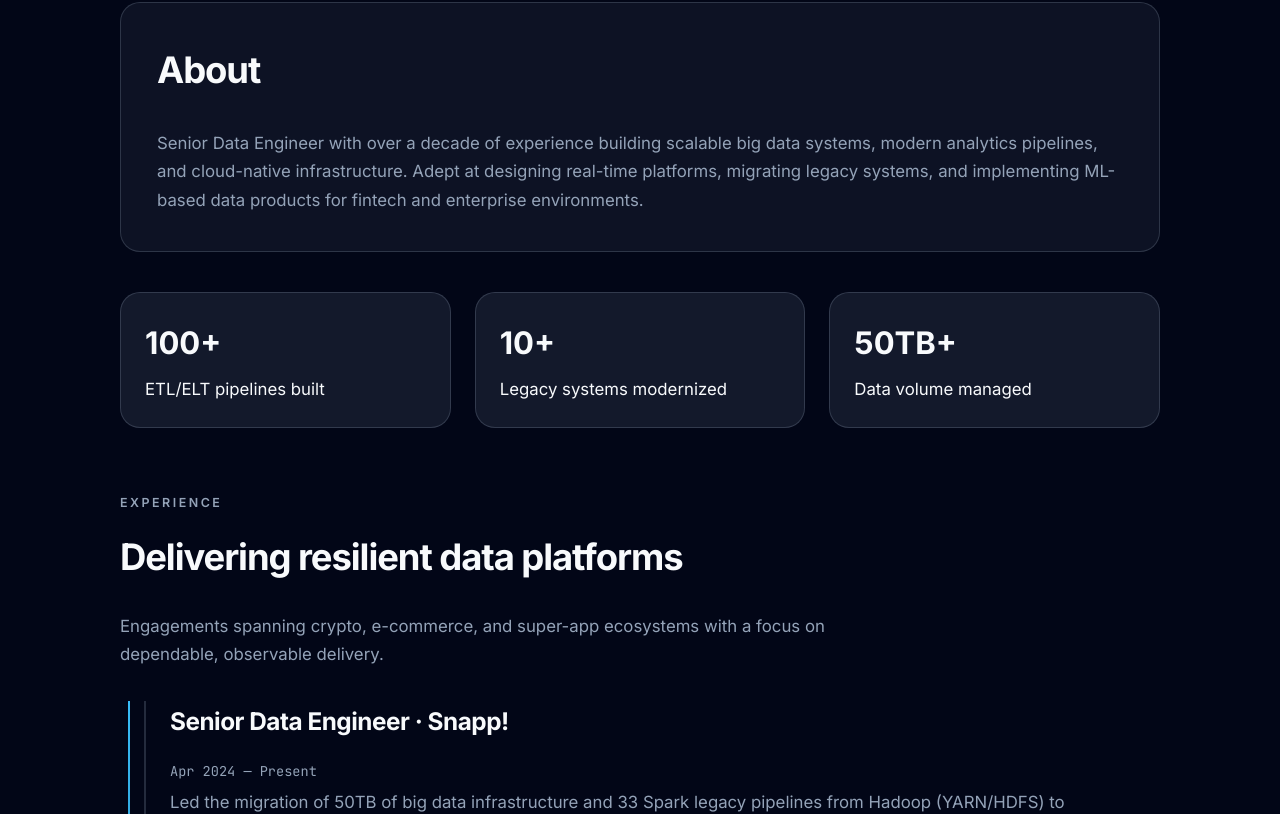
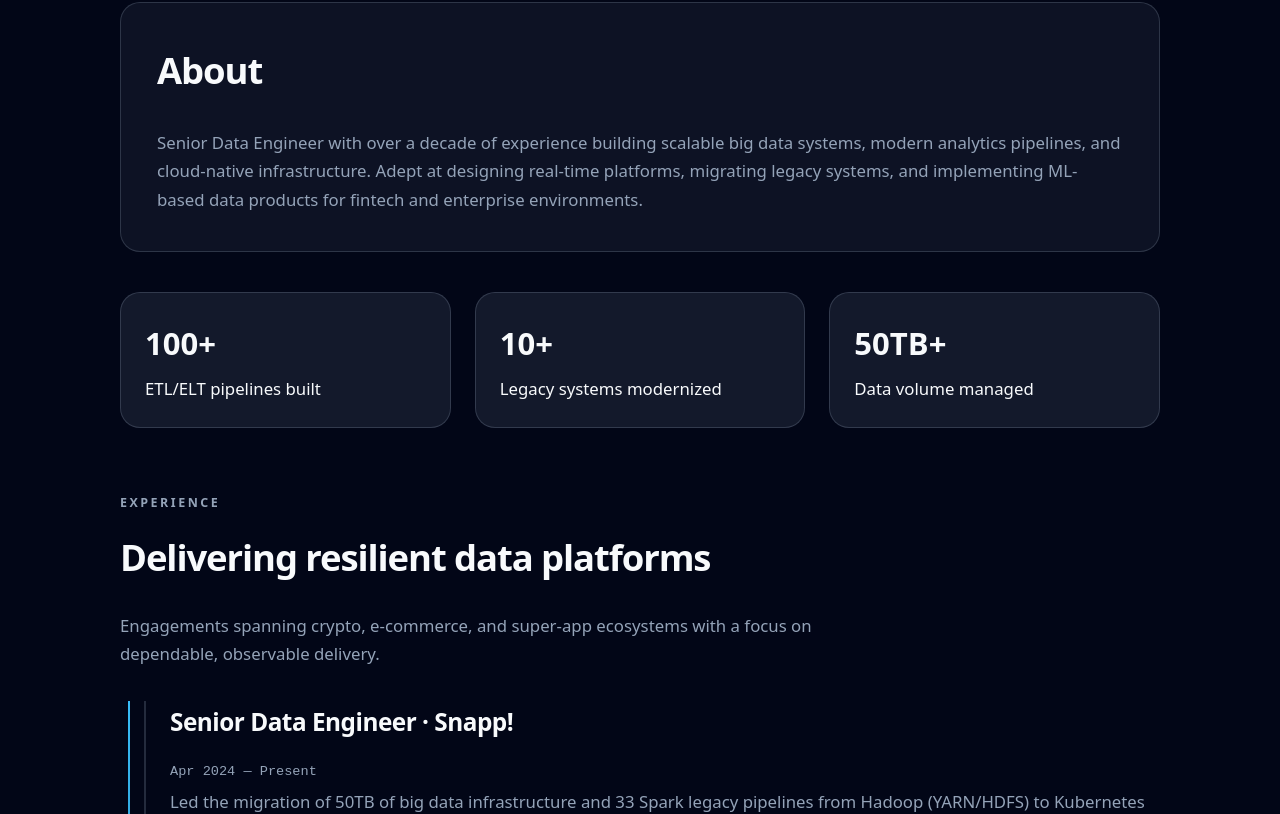
Before and after one commit to rahjooh/hadirahjou.ir, a Next.js app: page /profile in a window 1280 px wide. Shown: the part 374-1188 px from the top of the page. Built offline with nearby package versions, Linux system fonts and the light colour scheme.

Commit message:
Remove external font dependency and streamline logging

```diff
--- a/app/globals.css
+++ b/app/globals.css
@@ -14,6 +14,8 @@
   --radius-sm: 12px;
   --font-size-base: clamp(1rem, 0.95rem + 0.25vw, 1.05rem);
   --max-width: 1120px;
+  --font-sans: system-ui, -apple-system, BlinkMacSystemFont, 'Segoe UI', 'Helvetica Neue', Arial, sans-serif;
+  --font-mono: 'SFMono-Regular', 'Segoe UI Mono', 'Liberation Mono', Menlo, Consolas, monospace;
 }
 
 [data-theme='dark'] {
@@ -41,7 +43,7 @@ body {
 body {
   background: var(--color-bg);
   color: var(--color-text);
-  font-family: var(--font-sans, 'Inter', system-ui, -apple-system, BlinkMacSystemFont, 'Segoe UI', sans-serif);
+  font-family: var(--font-sans, system-ui, -apple-system, BlinkMacSystemFont, 'Segoe UI', sans-serif);
   font-size: var(--font-size-base);
   line-height: 1.7;
   -webkit-font-smoothing: antialiased;
@@ -67,7 +69,7 @@ h1,
 h2,
 h3,
 h4 {
-  font-family: var(--font-sans, 'Inter', system-ui, sans-serif);
+  font-family: var(--font-sans, system-ui, sans-serif);
   color: var(--color-text);
   margin: 0 0 0.75rem;
 }
@@ -439,7 +441,7 @@ h4 {
 }
 
 .timeline-item span {
-  font-family: var(--font-mono, 'JetBrains Mono', monospace);
+  font-family: var(--font-mono, 'SFMono-Regular', 'Segoe UI Mono', 'Liberation Mono', Menlo, Consolas, monospace);
   font-size: 0.85rem;
   color: var(--color-text-muted);
 }
--- a/app/layout.tsx
+++ b/app/layout.tsx
@@ -1,11 +1,7 @@
 import type { Metadata, Viewport } from 'next';
-import { Inter, JetBrains_Mono } from 'next/font/google';
 import './globals.css';
 import Header from '@/components/Header';
 import Footer from '@/components/Footer';
-
-const inter = Inter({ subsets: ['latin'], variable: '--font-sans', display: 'swap' });
-const jetbrains = JetBrains_Mono({ subsets: ['latin'], variable: '--font-mono', display: 'swap' });
 
 export const metadata: Metadata = {
   metadataBase: new URL('https://hadirahjou.ir'),
@@ -48,7 +44,7 @@ export default function RootLayout({
 }) {
   return (
     <html lang="en" data-theme="dark" suppressHydrationWarning>
-      <body className={`${inter.variable} ${jetbrains.variable}`}>
+      <body>
         <div className="page-wrapper">
           <Header />
           <main className="main-content">{children}</main>
--- a/lib/github.ts
+++ b/lib/github.ts
@@ -71,7 +71,8 @@ export async function getRepositoryMetrics(repos: string[]): Promise<RepositoryM
           lastPushedAt: data.pushed_at ?? undefined
         } satisfies RepositoryMetrics;
       } catch (error) {
-        console.warn('Failed to load GitHub repository metadata', repo, error);
+        const reason = error instanceof Error ? error.message : String(error);
+        console.warn(`Failed to load GitHub repository metadata for ${repo}: ${reason}`);
 
         return {
           repo,
```
